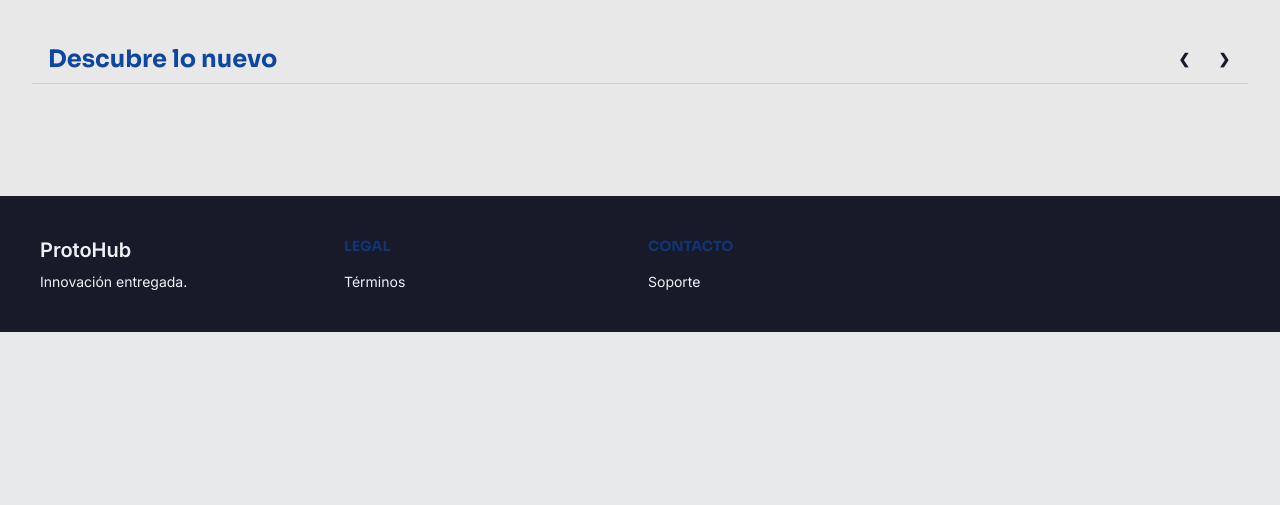
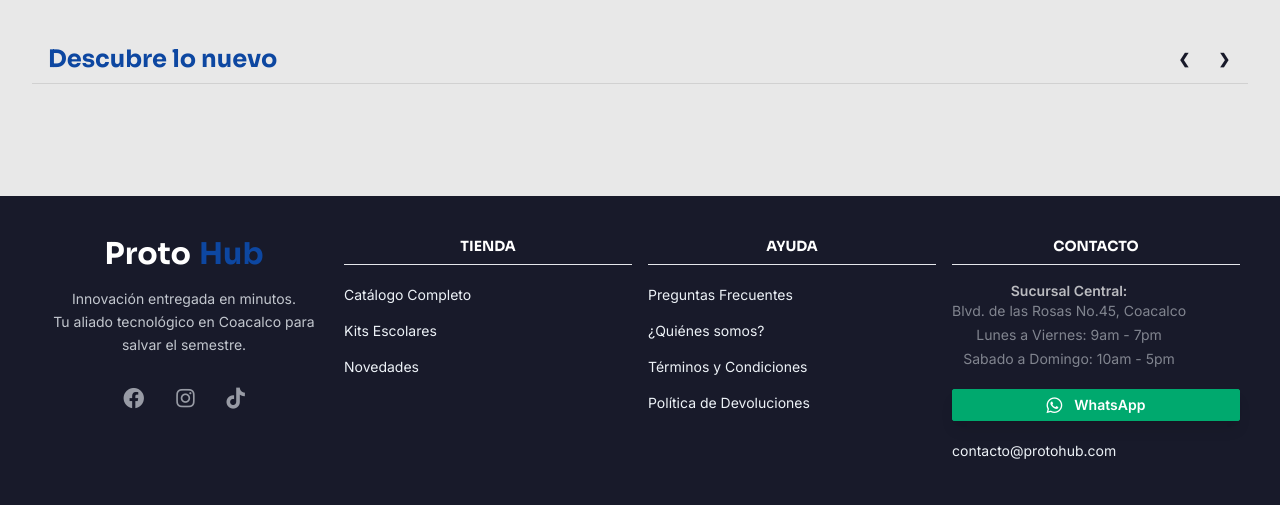
Before and after one commit to hypereset/electrofast-web, a PHP site: page /index.php in a window 1280 px wide. Shown: the part 554-1059 px from the top of the page. Before the commit the page ends 886 px from the top, so only its background shows below. Run offline with PHP 8.4, Linux system fonts and the light colour scheme; data that the repository does not hold is empty; some libraries are stand-ins or nearby versions.

Commit message:
Footer actualizado info real y rutas raiz

```diff
--- a/includes/footer.php
+++ b/includes/footer.php
@@ -1,18 +1,65 @@
 </main>
 
 <footer class="footer p-10 bg-neutral text-neutral-content mt-auto grid grid-cols-1 md:grid-cols-2 lg:grid-cols-4 gap-10 justify-items-center md:justify-items-start text-center md:text-left">
-  <aside class="w-full"><p class="font-bold text-xl">ProtoHub</p><p>Innovación entregada.</p></aside>
-  <nav><h6 class="footer-title">Legal</h6><a href="terminos.php" class="link link-hover">Términos</a></nav>
-  <nav><h6 class="footer-title">Contacto</h6><a href="#" class="link link-hover">Soporte</a></nav>
+
+  <aside class="flex flex-col items-center md:items-start w-full">
+    <div class="font-display font-bold text-3xl mb-2 flex items-center gap-2 text-primary">
+        <span class="text-white">Proto</span>Hub
+    </div>
+    <p class="font-sans text-sm opacity-80 max-w-xs leading-relaxed">
+      Innovación entregada en minutos.<br/>
+      Tu aliado tecnológico en Coacalco para salvar el semestre.
+    </p>
+    <div class="flex gap-4 mt-4">
+        <a class="link link-hover opacity-60 hover:opacity-100 transition-opacity p-2"><i class="fab fa-facebook fa-xl"></i></a>
+        <a class="link link-hover opacity-60 hover:opacity-100 transition-opacity p-2"><i class="fab fa-instagram fa-xl"></i></a>
+        <a class="link link-hover opacity-60 hover:opacity-100 transition-opacity p-2"><i class="fab fa-tiktok fa-xl"></i></a>
+    </div>
+  </aside>
+
+  <nav class="flex flex-col gap-2 w-full">
+    <h6 class="footer-title opacity-100 text-white uppercase tracking-widest border-b border-white/10 pb-2 mb-2 w-full md:w-auto">Tienda</h6>
+    <a href="catalogo.php" class="link link-hover py-1">Catálogo Completo</a>
+    <a href="paquetes.php" class="link link-hover py-1">Kits Escolares</a>
+    <a href="#" class="link link-hover py-1">Novedades</a>
+  </nav>
+
+  <nav class="flex flex-col gap-2 w-full">
+    <h6 class="footer-title opacity-100 text-white uppercase tracking-widest border-b border-white/10 pb-2 mb-2 w-full md:w-auto">Ayuda</h6>
+    <a href="faq.php" class="link link-hover py-1">Preguntas Frecuentes</a>
+    <a href="nosotros.php" class="link link-hover py-1">¿Quiénes somos?</a>
+    <a href="terminos.php" class="link link-hover py-1">Términos y Condiciones</a>
+    <a href="#" class="link link-hover py-1">Política de Devoluciones</a>
+  </nav>
+
+  <nav class="flex flex-col gap-2 w-full">
+    <h6 class="footer-title opacity-100 text-white uppercase tracking-widest border-b border-white/10 pb-2 mb-2 w-full md:w-auto">Contacto</h6>
+
+    <div class="flex flex-col gap- text-sm opacity-70">
+        <span class="font-bold text-white">Sucursal Central:</span>
+        <span class="text-sm opacity-70 mb-1">Blvd. de las Rosas No.45, Coacalco</span>
+        <span class="text-sm opacity-70 mb-1">Lunes a Viernes: 9am - 7pm</span>
+        <span class="text-sm opacity-70 mb-1">Sabado a Domingo: 10am - 5pm</span>
+
+
+    </div>
+
+    <a href="https://wa.me/5215611676809?text=Hola%20ProtoHub." target="_blank" class="btn btn-success btn-sm text-white shadow-lg w-full mt-2 max-w-[200px] mx-auto md:mx-0">
+        <i class="fab fa-whatsapp text-lg mr-1"></i> WhatsApp
+    </a>
+    <a href="mailto:contacto@protohub.com" class="link link-hover text-sm mt-2 py-1 break-all">contacto@protohub.com</a>
+  </nav>
 </footer>
 
 <script>
+// Función Global para que sirva con onsubmit="..."
 window.agregarAlCarritoAjax = function(formElement) {
     event.preventDefault();
 
     const btn = formElement.querySelector('button');
     const originalContent = btn.innerHTML;
 
+    // Feedback de carga
     btn.innerHTML = '<span class="loading loading-spinner loading-xs"></span>';
     btn.disabled = true;
 
@@ -24,31 +71,39 @@ window.agregarAlCarritoAjax = function(formElement) {
         body: formData
     })
     .then(async response => {
-        if (!response.ok) throw new Error("Error de red");
+        if (!response.ok) throw new Error("Error de red: " + response.status);
         return response.json();
     })
     .then(data => {
         if (data.status === 'success') {
-            // Actualizar Badges
+
+            // 1. Actualizar Badges Rojos
             document.querySelectorAll('.cart-badge-count').forEach(b => {
                 b.innerText = data.total_items;
                 b.classList.remove('hidden');
                 b.classList.add('animate-bounce');
                 setTimeout(() => b.classList.remove('animate-bounce'), 1000);
             });
-            // Actualizar Texto del Menú
+
+            // 2. Actualizar Texto Grande "Items"
             document.querySelectorAll('.cart-item-count-text').forEach(t => {
                 t.innerText = data.total_items + " Items";
             });
 
-            Swal.fire({
-                toast: true, position: 'top-end', icon: 'success', title: '¡Agregado!',
-                showConfirmButton: false, timer: 2000
+            // 3. Alerta
+            const Toast = Swal.mixin({
+                toast: true, position: 'top-end', showConfirmButton: false,
+                timer: 2000, timerProgressBar: false,
+                didOpen: (toast) => {
+                    toast.addEventListener('mouseenter', Swal.stopTimer)
+                    toast.addEventListener('mouseleave', Swal.resumeTimer)
+                }
             });
+            Toast.fire({ icon: 'success', title: '¡Agregado al carrito!' });
         }
     })
     .catch(error => {
-        console.error('Error AJAX:', error);
+        console.error('Error:', error);
         Swal.fire({icon: 'error', title: 'Error', text: 'No se pudo agregar.'});
     })
     .finally(() => {
@@ -56,6 +111,18 @@ window.agregarAlCarritoAjax = function(formElement) {
         btn.disabled = false;
     });
 };
+
+// Inicializador de respaldo (por si usas formularios sin onsubmit)
+document.addEventListener('DOMContentLoaded', function() {
+    const forms = document.querySelectorAll('form[action="carrito.php"]');
+    forms.forEach(form => {
+        if (form.querySelector('input[name="agregar_nuevo"]') && !form.hasAttribute('onsubmit')) {
+            form.addEventListener('submit', function(e) {
+                agregarAlCarritoAjax(this);
+            });
+        }
+    });
+});
 </script>
 
 </body>
```
